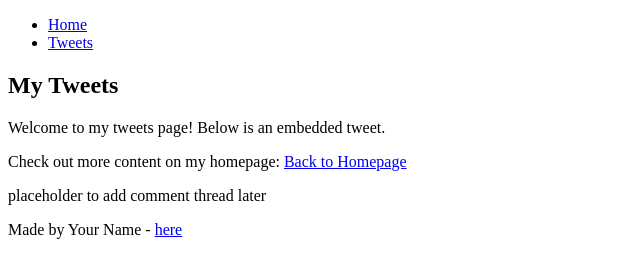
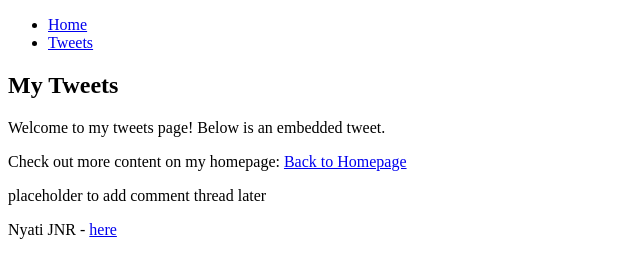
Before and after one commit to NyatiJnr/My_First_Portfolio, a plain HTML site: page html_basic/tweets.html in a window 1280 px wide. Shown: the whole page, without its empty margins (0-640 px from the left). Drawn offline with Linux system fonts and the light colour scheme.

Commit message:
Update tweets.html

```diff
--- a/html_basic/tweets.html
+++ b/html_basic/tweets.html
@@ -25,6 +25,6 @@
             <p>placeholder to add comment thread later</p>
         </aside>
     </main>
-    <footer><p>Made by Your Name - <a href="https://example.com" target="_blank">here</a></p></footer>
+    <footer><p> Nyati JNR - <a href="https://github.com/NyatiJnr" target="_blank">here</a></p></footer>
 </body>
 </html>
```
